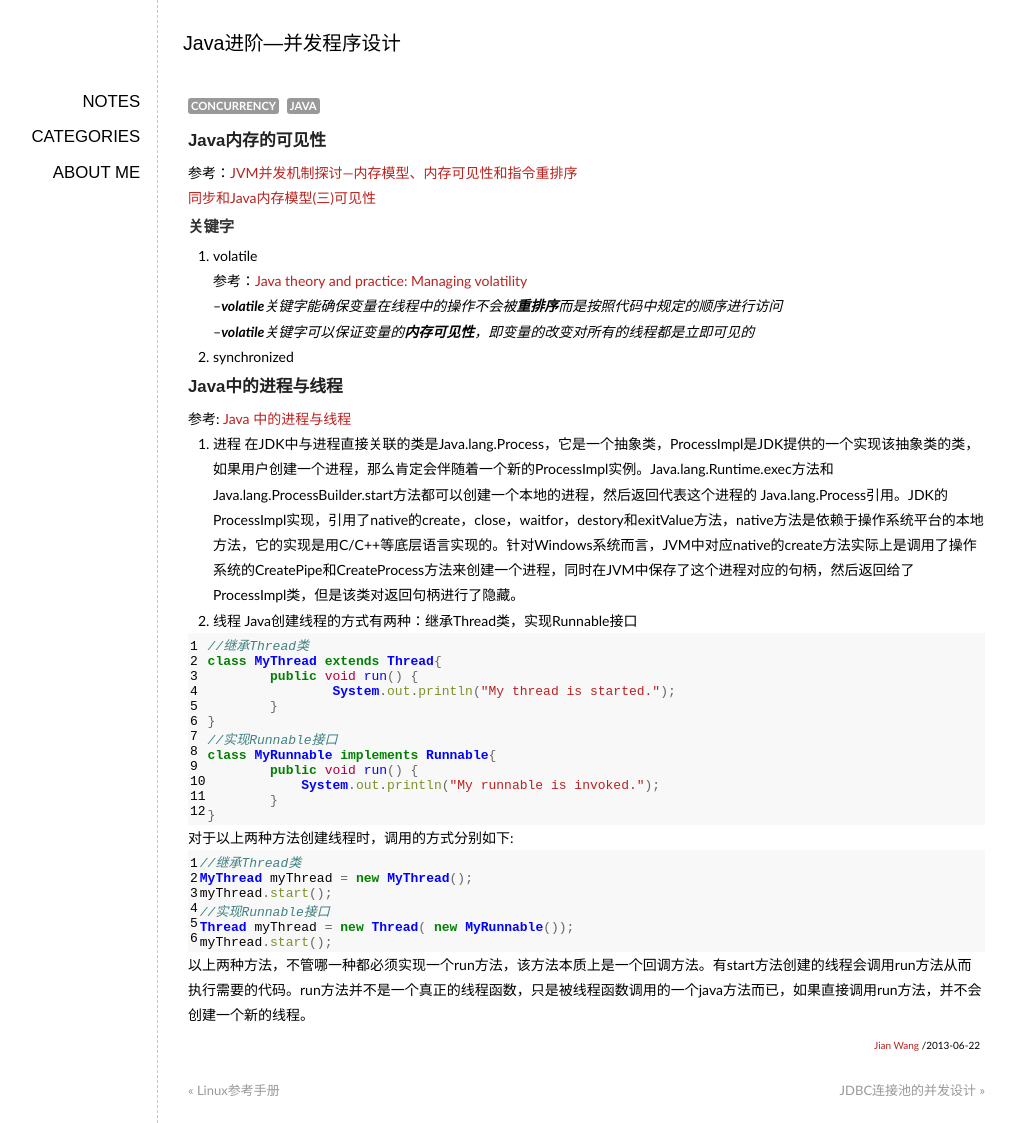
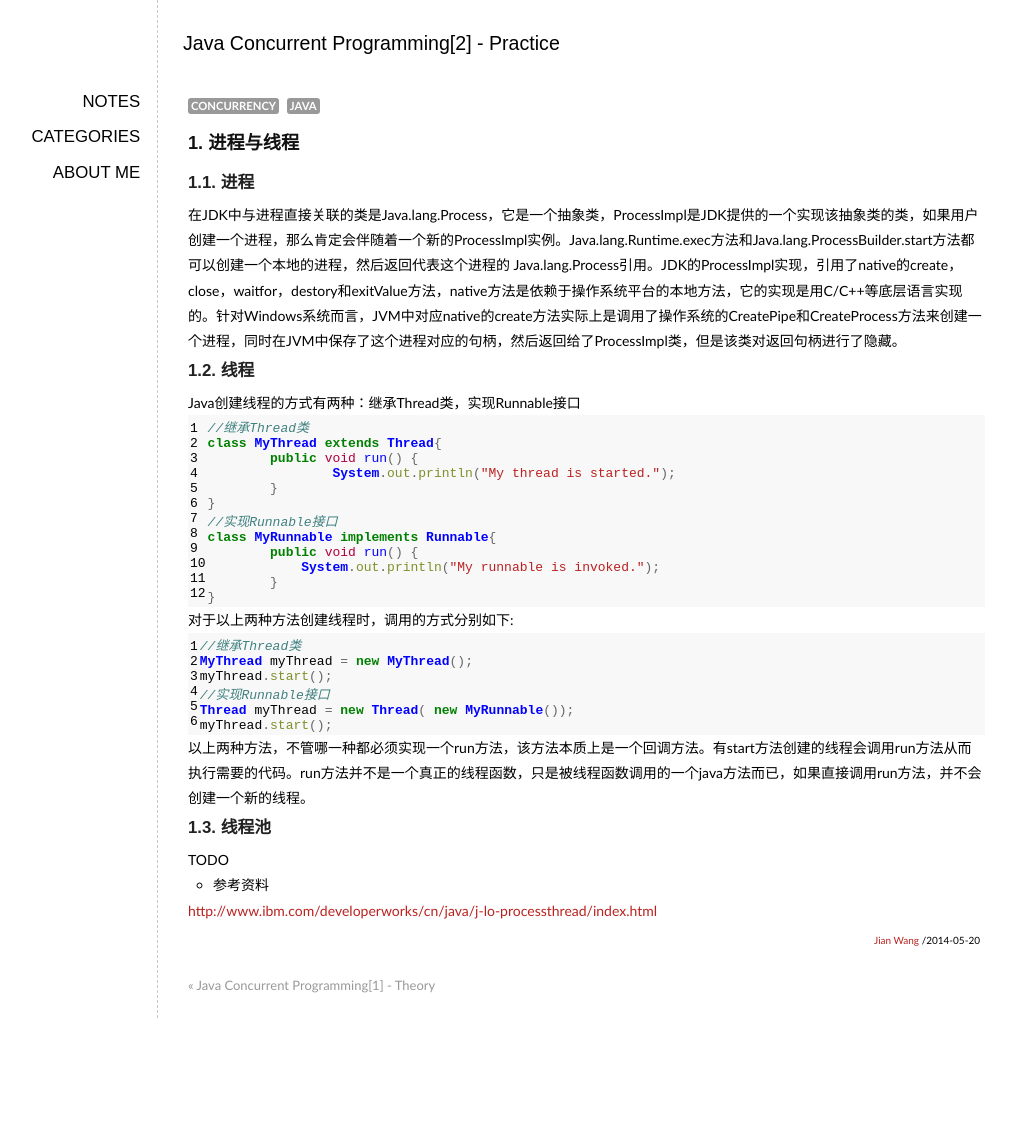
Before and after one commit to elan2wang/note, a Jekyll site: the page built from _posts/2014-05-20-java-concurrency-2.md, in a window 1280 px wide. Shown: the whole page, without its empty margins (93-1108 px from the left). Built offline with Jekyll 4.4.1, drawn with Linux system fonts in a browser that asks for light colours; Markdown is read by kramdown in place of the engine named in the settings; comment, search, counter and statistics services are not loaded; after the commit the page ends 1018 px from its top, so only the background shows below that.

Commit message:
edit java concurrency

```diff
--- /dev/null
+++ b/_posts/2014-05-19-java-concurrency-1.md
@@ -0,0 +1,36 @@
+---
+layout: post
+title: Java Concurrent Programming[1] - Theory
+tags: concurrency java
+categories: Java
+---
+##1. 锁
+Java语言中锁分为**对象锁**和**类锁**。**同步锁**属于**对象锁**，每个对象被成功创建都会拥有一个且只拥有一个同步锁。对象的同步锁是**可重入锁(ReentrantLock)**，同一个线程获取该对象的同步锁后，还能再次获得。
+###1.1. synchronized
+**synchronized**用于获得对象的同步锁。
+####1.1.1. 修饰非静态方法
+####1.1.2. 修饰静态成员变量
+####1.1.3. synchronized(this)
+####1.1.4. synchronized(object)
+
+- 参考资料
+<http://www.cnblogs.com/GnagWang/archive/2011/02/27/1966606.html>
+
+##2. Java锁的内存模型
+###2.1. 内存模型
+###2.2. 内存可见性
+###2.3. 指令重排序
+###2.4. volatile
+
+- 参考资料
+<http://my.oschina.net/chihz/blog/58035>
+<http://ifeve.com/syn-jmm-visibility/>
+<http://www.infoq.com/cn/articles/java-memory-model-5>
+<http://www.ibm.com/developerworks/java/library/j-jtp06197/index.html>
+
+##3. Object监视方法
+###3.1. wait, notify, notifyAll方法介绍
+- 参考资料
+<http://www.cnblogs.com/skywang12345/p/3479224.html#p5>
+
+###3.2. 实现原理
--- a/_posts/2013-06-22-java-concurrency.md
+++ b/_posts/2014-05-20-java-concurrency-2.md
@@ -1,26 +1,13 @@
 ---
 layout: post
-title: Java进阶—并发程序设计
+title: Java Concurrent Programming[2] - Practice
 tags: concurrency java
 categories: java
 ---
-###Java内存的可见性
-参考：[JVM并发机制探讨—内存模型、内存可见性和指令重排序](http://my.oschina.net/chihz/blog/58035)
-[同步和Java内存模型(三)可见性](http://ifeve.com/syn-jmm-visibility/)
-
-
-####关键字
-1. volatile
-参考：[Java theory and practice: Managing volatility](http://www.ibm.com/developerworks/java/library/j-jtp06197/index.html)
---_**volatile**关键字能确保变量在线程中的操作不会被**重排序**而是按照代码中规定的顺序进行访问_
---_**volatile**关键字可以保证变量的**内存可见性**，即变量的改变对所有的线程都是立即可见的_
-2. synchronized
-
-###Java中的进程与线程
-参考: [Java 中的进程与线程](http://www.ibm.com/developerworks/cn/java/j-lo-processthread/index.html)
-1. 进程
+##1. 进程与线程
+###1.1. 进程
 在JDK中与进程直接关联的类是Java.lang.Process，它是一个抽象类，ProcessImpl是JDK提供的一个实现该抽象类的类，如果用户创建一个进程，那么肯定会伴随着一个新的ProcessImpl实例。Java.lang.Runtime.exec方法和Java.lang.ProcessBuilder.start方法都可以创建一个本地的进程，然后返回代表这个进程的 Java.lang.Process引用。JDK的ProcessImpl实现，引用了native的create，close，waitfor，destory和exitValue方法，native方法是依赖于操作系统平台的本地方法，它的实现是用C/C++等底层语言实现的。针对Windows系统而言，JVM中对应native的create方法实际上是调用了操作系统的CreatePipe和CreateProcess方法来创建一个进程，同时在JVM中保存了这个进程对应的句柄，然后返回给了ProcessImpl类，但是该类对返回句柄进行了隐藏。
-2. 线程
+###1.2. 线程
 Java创建线程的方式有两种：继承Thread类，实现Runnable接口
 {% highlight java linenos %}
 //继承Thread类
@@ -46,3 +33,8 @@ Thread myThread = new Thread( new MyRunnable());
 myThread.start();
 {% endhighlight %}
 以上两种方法，不管哪一种都必须实现一个run方法，该方法本质上是一个回调方法。有start方法创建的线程会调用run方法从而执行需要的代码。run方法并不是一个真正的线程函数，只是被线程函数调用的一个java方法而已，如果直接调用run方法，并不会创建一个新的线程。
+###1.3. 线程池
+TODO
+
+- 参考资料
+<http://www.ibm.com/developerworks/cn/java/j-lo-processthread/index.html>
```
